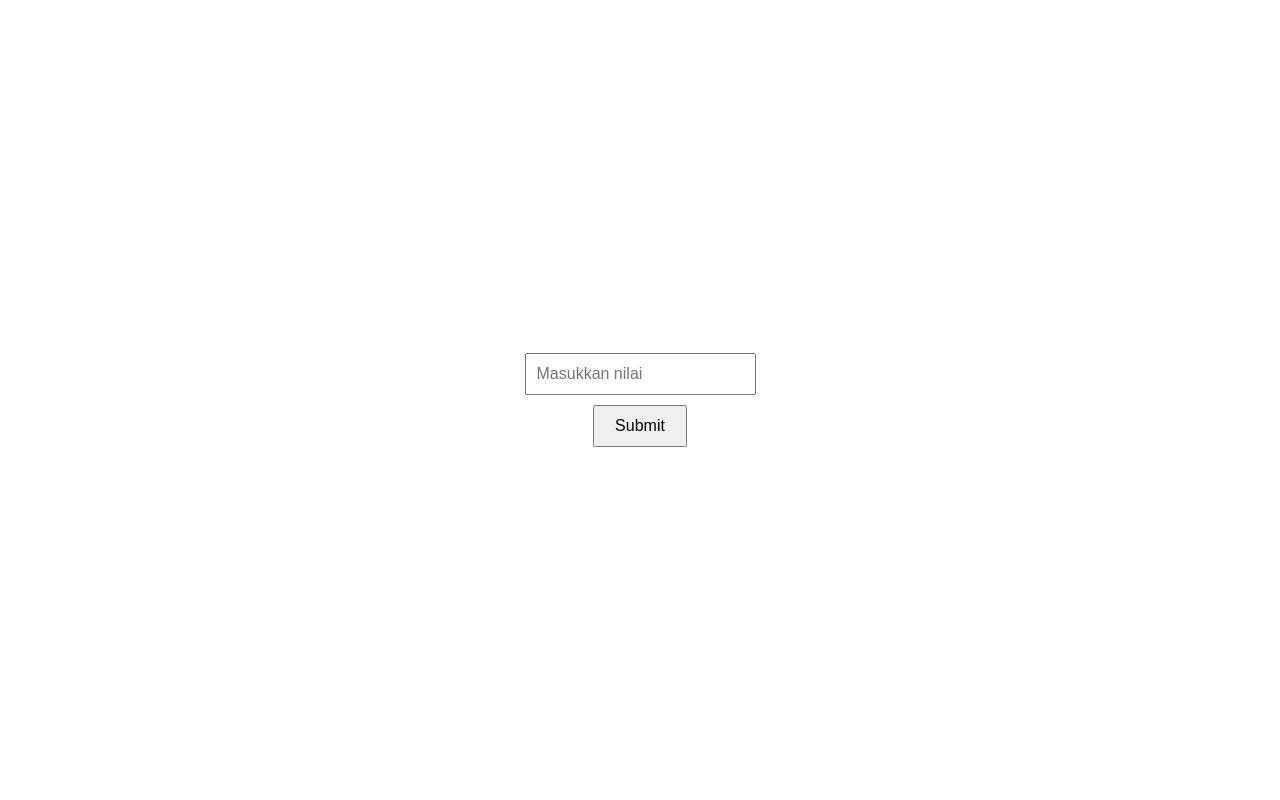
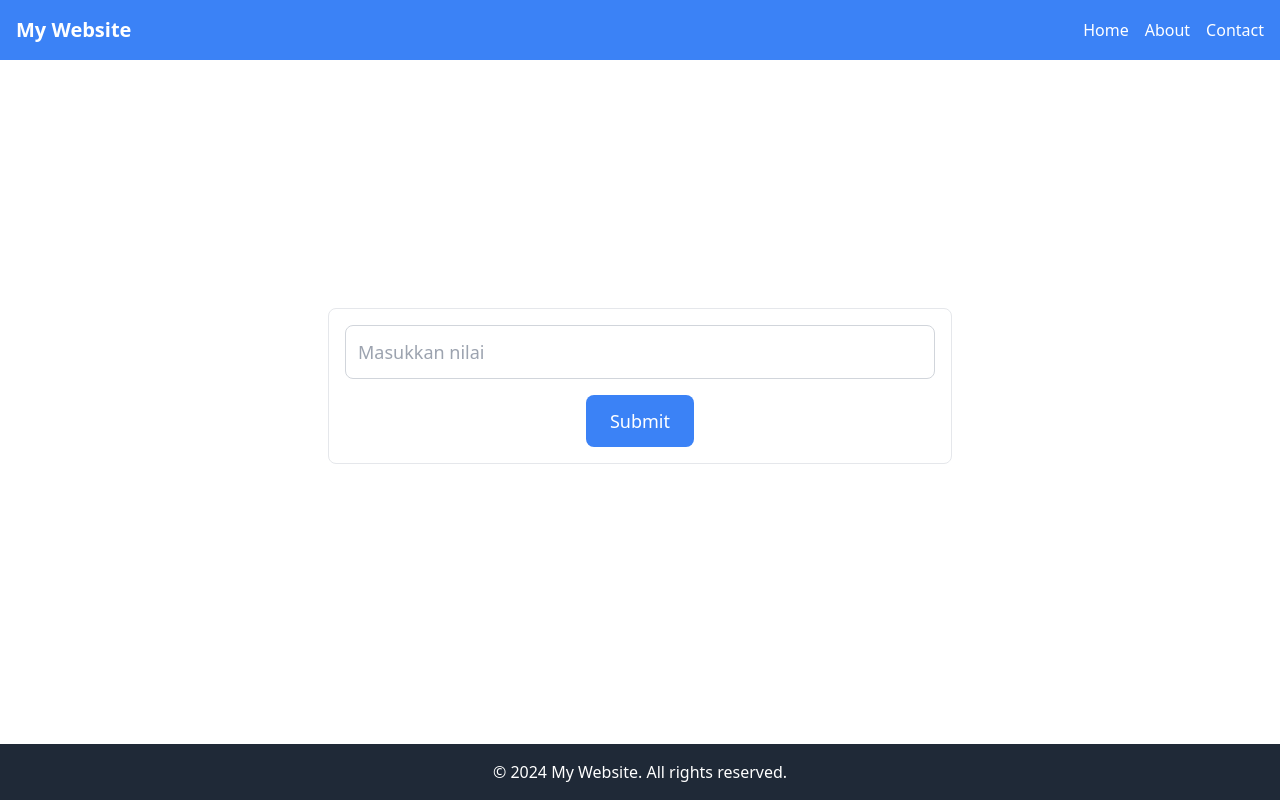
Before and after one commit to Banendra17/Rekom, a React (Create React App) app in the folder feapp/: page / in a window 1280 px wide. Built offline with nearby package versions, Linux system fonts and the light colour scheme.

Commit message:
add : add header and footer

```diff
--- a/feapp/package.json
+++ b/feapp/package.json
@@ -35,5 +35,8 @@
       "last 1 firefox version",
       "last 1 safari version"
     ]
+  },
+  "devDependencies": {
+    "tailwindcss": "^3.4.7"
   }
 }
--- a/feapp/src/App.css
+++ b/feapp/src/App.css
@@ -15,7 +15,7 @@
 
 .App-header {
   background-color: #282c34;
-  min-height: 20vh;
+  min-height: 100vh;
   display: flex;
   flex-direction: column;
   align-items: center;
@@ -28,7 +28,11 @@
   color: #61dafb;
 }
 
-main {
-  background-color: #f5f5f5;
-  padding: 20px;
+@keyframes App-logo-spin {
+  from {
+    transform: rotate(0deg);
+  }
+  to {
+    transform: rotate(360deg);
+  }
 }
--- /dev/null
+++ b/feapp/src/components/Footer.jsx
@@ -0,0 +1,13 @@
+import React from 'react';
+
+const Footer = () => {
+  return (
+    <footer className="bg-gray-800 text-white p-4 mt-8">
+      <div className="container mx-auto text-center">
+        <p className="text-sm sm:text-base">© 2024 My Website. All rights reserved.</p>
+      </div>
+    </footer>
+  );
+};
+
+export default Footer;
--- /dev/null
+++ b/feapp/src/components/Header.jsx
@@ -0,0 +1,20 @@
+import React from 'react';
+
+const Header = () => {
+  return (
+    <header className="bg-blue-500 text-white p-4">
+      <div className="container mx-auto flex justify-between items-center">
+        <h1 className="text-lg sm:text-xl font-bold">My Website</h1>
+        <nav>
+          <ul className="flex space-x-2 sm:space-x-4">
+            <li><a href="#home" className="hover:underline text-sm sm:text-base">Home</a></li>
+            <li><a href="#about" className="hover:underline text-sm sm:text-base">About</a></li>
+            <li><a href="#contact" className="hover:underline text-sm sm:text-base">Contact</a></li>
+          </ul>
+        </nav>
+      </div>
+    </header>
+  );
+};
+
+export default Header;
--- a/feapp/src/components/InputForm.jsx
+++ b/feapp/src/components/InputForm.jsx
@@ -13,15 +13,18 @@ const InputForm = () => {
   };
 
   return (
-    <form onSubmit={handleSubmit} style={{ display: 'flex', flexDirection: 'column', alignItems: 'center' }}>
+    <form onSubmit={handleSubmit} className="flex flex-col items-center p-4 bg-white border border-gray-200 rounded-lg">
       <input
         type="text"
         value={inputValue}
         onChange={(e) => setInputValue(e.target.value)}
         placeholder="Masukkan nilai"
-        style={{ padding: '10px', fontSize: '16px' }}
+        className="p-3 mb-4 w-full text-lg border border-gray-300 rounded-lg focus:outline-none focus:border-blue-500 transition-colors"
       />
-      <button type="submit" style={{ marginTop: '10px', padding: '10px 20px', fontSize: '16px' }}>
+      <button
+        type="submit"
+        className="px-6 py-3 bg-blue-500 text-white text-lg rounded-lg hover:bg-blue-600 transition-colors"
+      >
         Submit
       </button>
     </form>
--- a/feapp/src/index.css
+++ b/feapp/src/index.css
@@ -1,13 +1,7 @@
-body {
-  margin: 0;
-  font-family: -apple-system, BlinkMacSystemFont, 'Segoe UI', 'Roboto', 'Oxygen',
-    'Ubuntu', 'Cantarell', 'Fira Sans', 'Droid Sans', 'Helvetica Neue',
-    sans-serif;
-  -webkit-font-smoothing: antialiased;
-  -moz-osx-font-smoothing: grayscale;
-}
+/* index.css */
 
-code {
-  font-family: source-code-pro, Menlo, Monaco, Consolas, 'Courier New',
-    monospace;
-}
+@tailwind base;
+@tailwind components;
+@tailwind utilities;
+
+/* Custom styles can be added here, if necessary */
--- a/feapp/src/pages/Home.jsx
+++ b/feapp/src/pages/Home.jsx
@@ -2,11 +2,19 @@
 
 import React from 'react';
 import InputForm from '../components/InputForm';
+import Header from '../components/Header';
+import Footer from '../components/Footer';
 
 const Home = () => {
   return (
-    <div style={{ display: 'flex', justifyContent: 'center', alignItems: 'center', height: '100vh' }}>
-      <InputForm />
+    <div className="flex flex-col min-h-screen">
+      <Header />
+      <main className="flex-grow flex justify-center items-center p-4">
+        <div className="w-full sm:w-2/3 lg:w-1/2">
+          <InputForm />
+        </div>
+      </main>
+      <Footer />
     </div>
   );
 };
--- /dev/null
+++ b/feapp/tailwind.config.js
@@ -0,0 +1,12 @@
+// tailwind.config.js
+module.exports = {
+  purge: ['./src/**/*.{js,jsx,ts,tsx}', './public/index.html'],
+  darkMode: false, // or 'media' or 'class'
+  theme: {
+    extend: {},
+  },
+  variants: {
+    extend: {},
+  },
+  plugins: [],
+}
```
Also changed, not shown: 1 other file (tests, documents, lock files or other folders).
